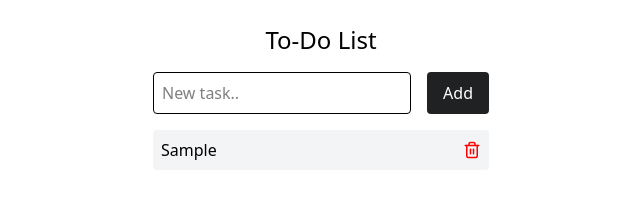
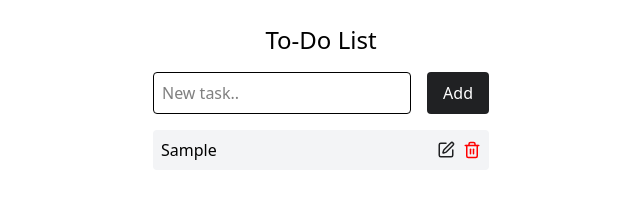
Before and after one commit to orfneos/cf7-react-todo, a React (Vite) app: page / in a window 1280 px wide. Both pictures are taken after typing "Sample" into the empty fields and a click on the button "Add". Shown: the top 220 px of the page, without its empty margins (319-959 px from the left). Built offline with nearby package versions, Linux system fonts and the light colour scheme.

Commit message:
feat: add edit task functionality

```diff
--- a/src/components/Todo.tsx
+++ b/src/components/Todo.tsx
@@ -5,15 +5,23 @@
 
 const todoReducer = (state: TodoProps[], action: Action): TodoProps[] => {
     switch (action.type) {
-        case "ADD": {
-            const newTodo: TodoProps = {
-                id: Date.now(),
-                text: action.payload,
-            };
-            return [...state, newTodo]
-        }
+            case "ADD":
+                return [
+                    ...state,
+                    {
+                        id: Date.now(),
+                        text: action.payload,
+                    }
+                ]
+
         case "DELETE":
             return state.filter(todo => todo.id !== action.payload);
+        case "EDIT":
+            return state.map( todo =>
+                todo.id === action.payload.id
+                ? {...todo, text: action.payload.newText}
+                : todo
+            )
         default:
             return state;
     }
--- a/src/components/TodoList.tsx
+++ b/src/components/TodoList.tsx
@@ -1,10 +1,30 @@
-import {Trash2} from "lucide-react";
+import {Edit, Trash2, X} from "lucide-react";
 import type { TodoListProps } from "../types";
+import {useState} from "react";
+import {Save} from "lucide-react";
 
 const TodoList = ({todos, dispatch}: TodoListProps) => {
+const [editId, setEditId] = useState<number | null>(null);
+const [editText, setEditText] = useState("");
 
 const handleDelete = (id: number) => ()=> {
     dispatch({type:"DELETE", payload: id});
+}
+
+const handleEdit = (id: number, text: string) => ()=> {
+    setEditId(id);
+    setEditText(text);
+}
+
+const handleCancel = () => {
+    setEditId(null);
+    setEditText("");
+}
+
+const handleSave = (id: number) => ()=> {
+   dispatch({type:"EDIT", payload: {id, newText: editText}});
+   setEditId(null);
+   setEditText("");
 }
 
     return(
@@ -12,17 +32,52 @@
             <ul className="space-y-2">
                 {todos.map(todo => (
                     <li key={todo.id} className="flex items-center justify-between bg-gray-100 p-2 rounded">
+                        { editId === todo.id ? (
+                            <>
+                                <div className="flex flex-1 gap-2">
+                                    <input type="text"
+                                    value={editText}
+                                    onChange={(e) => setEditText(e.target.value)}
+                                    className="flex-1 border p-1 rounded"
+                                    />
+                                    <button
+                                        onClick={handleSave(todo.id)}
+                                        className="text-cf-gray"
+                                    >
+                                        <Save size={18}/>
+                                    </button>
+                                    <button
+                                        onClick={handleCancel}
+                                        className="text-cf-dark-red"
+                                    >
+
+                                        <X size={18}/>
+                                    </button>
+                                </div>
+                            </>
+                        ) : (
+                        <>
                             <span>{todo.text}</span>
+                            <div className="flex gap-2">
+                                <button
+                                    onClick={handleEdit(todo.id, todo.text)}
+                                    className="text-cf-dark-gray"
+                                >
+                                    <Edit size={18}/>
+                                </button>
                                 <button
                                     onClick={handleDelete(todo.id)}
                                     className="text-cf-dark-red"
                                 >
+
                                     <Trash2 size={18}/>
                                 </button>
+                            </div>
+                        </>
+                        )}
+
                     </li>
                     ))}
-
-
             </ul>
         </>
     )
--- a/src/types.ts
+++ b/src/types.ts
@@ -6,6 +6,7 @@
 export type Action =
     | {type:"ADD"; payload: string}
     | {type:"DELETE"; payload: number}
+    | {type:"EDIT"; payload: { id: number; newText: string }};
 
 export type TodoFormProps = {
     dispatch: React.Dispatch<Action>;
```
Lines whose indentation alone changed are shown as unchanged.
